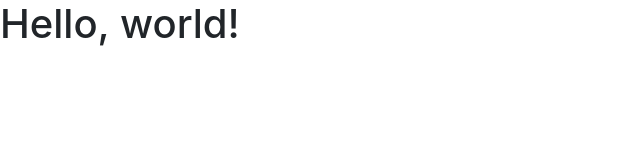
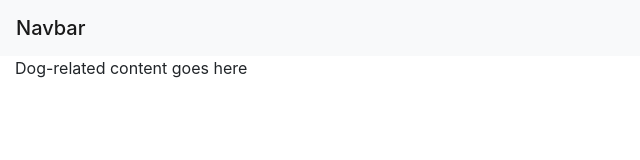
Before and after one commit to codeu-spring2019/whats-that-doggo, a plain HTML site: page website/index.html in a window 1280 px wide. Shown: the whole page, without its empty margins (0-640 px from the left). Drawn offline with nearby package versions, Linux system fonts and the light colour scheme.

Commit message:
Update index.html

```diff
--- a/website/index.html
+++ b/website/index.html
@@ -8,10 +8,15 @@
     <!-- Bootstrap CSS -->
     <link rel="stylesheet" href="https://stackpath.bootstrapcdn.com/bootstrap/4.3.1/css/bootstrap.min.css" integrity="sha384-ggOyR0iXCbMQv3Xipma34MD+dH/1fQ784/j6cY/iJTQUOhcWr7x9JvoRxT2MZw1T" crossorigin="anonymous">
 
-    <title>Hello, world!</title>
+    <title>What's That Doggo?</title>
   </head>
   <body>
-    <h1>Hello, world!</h1>
+    <nav class="navbar navbar-light bg-light">
+      <span class="navbar-brand mb-0 h1">Navbar</span>
+    </nav>
+    <div class="container-fluid">
+      <p>Dog-related content goes here</p>
+    </div>
 
     <!-- Optional JavaScript -->
     <!-- jQuery first, then Popper.js, then Bootstrap JS -->
```
